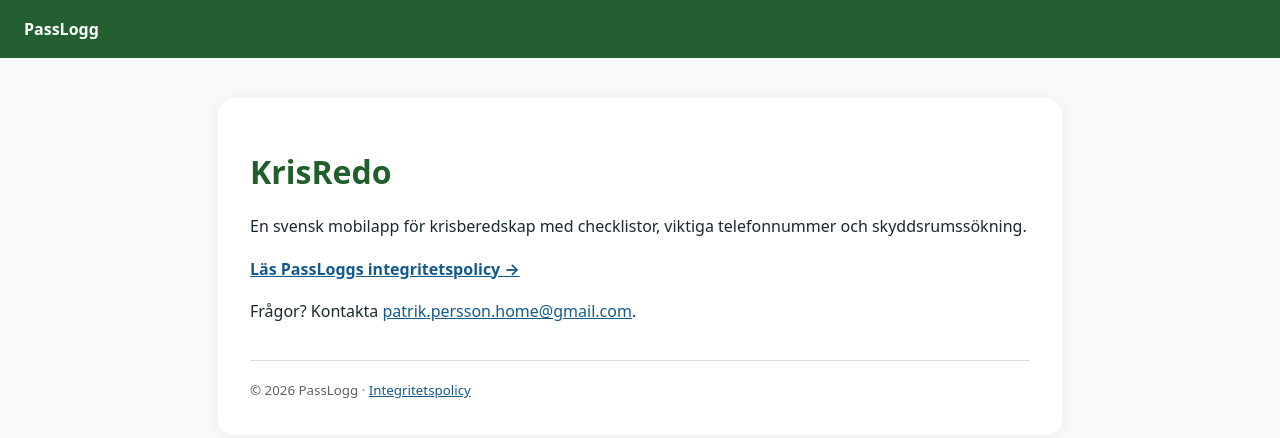
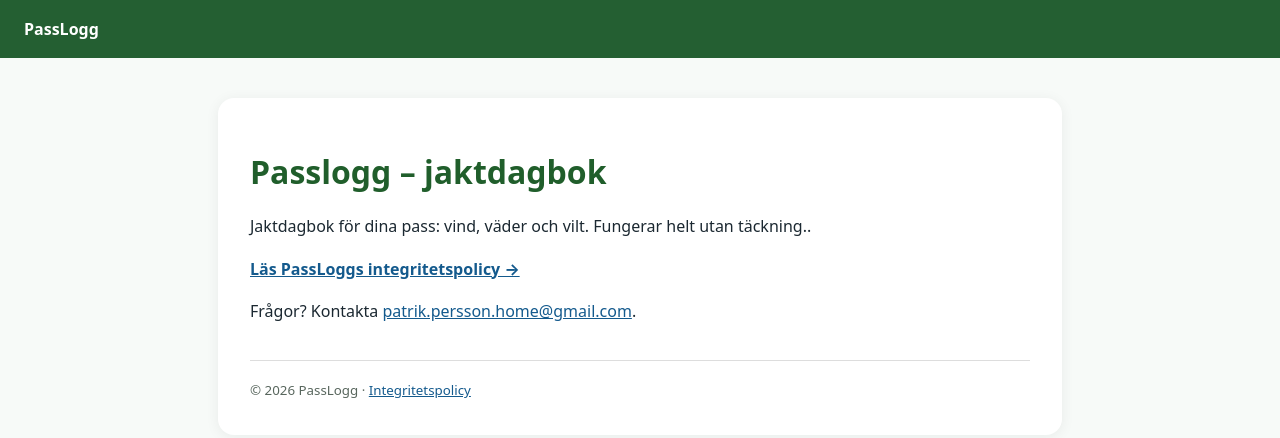
Before and after one commit to patrik1970/passlog-pages, a plain HTML site: page index.html in a window 1280 px wide. Drawn offline with Linux system fonts and the light colour scheme.

Commit message:
Update title and description in index.html

```diff
--- a/index.html
+++ b/index.html
@@ -23,7 +23,7 @@
       <a href="./">PassLogg</a>
     </nav>
     <main>
-      <h1>KrisRedo</h1>
-      <p>En svensk mobilapp för krisberedskap med checklistor, viktiga telefonnummer och skyddsrumssökning.</p>
+      <h1>Passlogg – jaktdagbok</h1>
+      <p>Jaktdagbok för dina pass: vind, väder och vilt. Fungerar helt utan täckning..</p>
       <p><a href="./integritetspolicy.html"><strong>Läs PassLoggs integritetspolicy →</strong></a></p>
       <p>Frågor? Kontakta <a href="mailto:patrik.persson.home@gmail.com">patrik.persson.home@gmail.com</a>.</p><footer><small>© 2026 PassLogg · <a href="./integritetspolicy.html">Integritetspolicy</a></small></footer></main></body></html>
```
